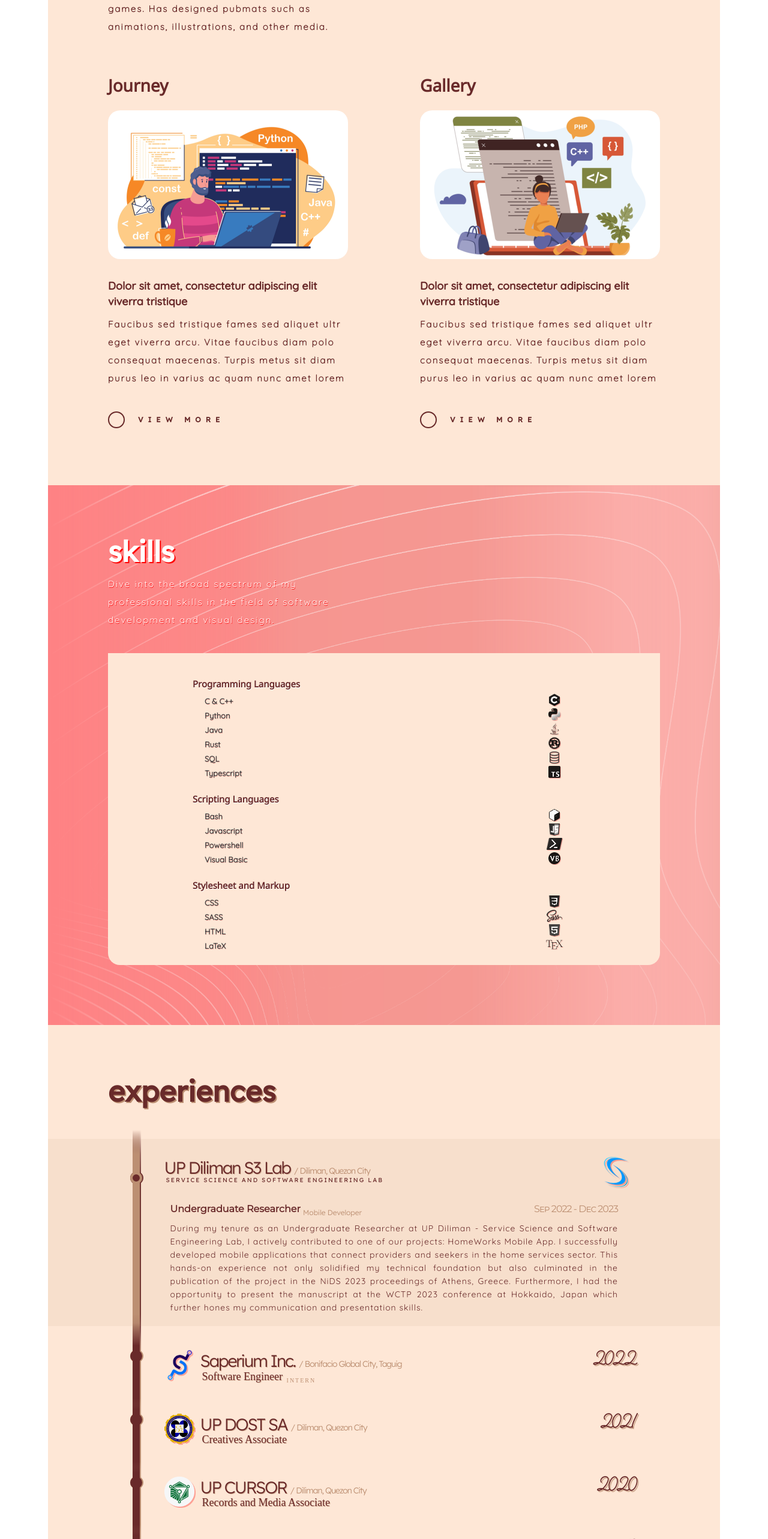
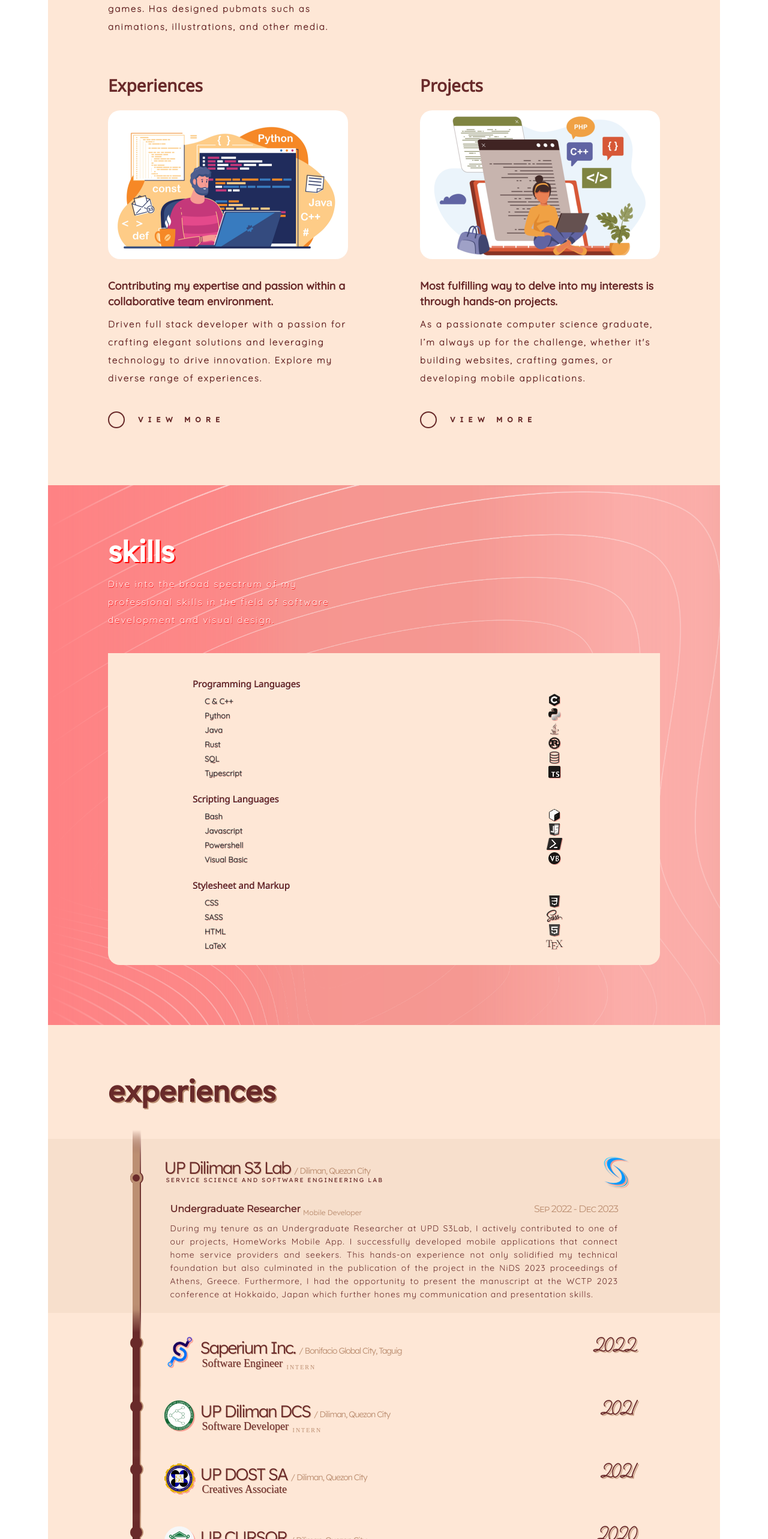
Before and after one commit to KituIco/kituico.github.io, a React (Create React App) app: page / in a window 1280 px wide. Shown: the part 860-3426 px from the top of the page at 60% size. Built offline with nearby package versions, Linux system fonts and the light colour scheme.

Commit message:
initial home page complete

```diff
--- a/src/App.scss
+++ b/src/App.scss
@@ -74,12 +74,17 @@ $primary-color: #FF8181;
 }
 
 
-.loading{
+.onload {
   display: flex;
+  position: fixed;
   width: 100vw;
   height: 100svh;
   align-items: center;
   justify-content: center;
+  z-index: 5;
+  background-color: #FFF;
+  top: 0px;
+  left: 0px;
 
   .logo {
     height: 50px;
@@ -104,6 +109,10 @@ $primary-color: #FF8181;
   }
 }
 
+.offload {
+  display: none;
+}
+
 html {
   scroll-behavior:smooth
 }
--- a/src/components/About/index.js
+++ b/src/components/About/index.js
@@ -2,7 +2,8 @@ import './index.scss';
 import journey from '../../assets/media/ph-project.png';
 import gallery from '../../assets/media/ph-gallery.png';
 
-import { NavLink } from 'react-router-dom';
+// import { NavLink } from 'react-router-dom';
+import { HashLink as Link } from 'react-router-hash-link';
 
 const About = ({ navHeader }) => {
 
@@ -14,25 +15,25 @@ const About = ({ navHeader }) => {
 
         <div className='row'>
           <div className='column'>
-            <h2>Journey</h2>
-            <img src={journey} alt='journey'/>
-            <h3>Dolor sit amet, consectetur adipiscing elit viverra tristique</h3>
-            <h4>Faucibus sed tristique fames sed aliquet ultr eget viverra arcu. Vitae faucibus diam polo consequat maecenas. Turpis metus sit diam purus leo in varius ac quam nunc amet lorem</h4>
-            <NavLink activeclassname="active" to="/journey" className='button'>
+            <h2>Experiences</h2>
+            <img src={journey} alt='Experiences'/>
+            <h3>Contributing my expertise and passion within a collaborative team environment.</h3>
+            <h4>Driven full stack developer with a passion for crafting elegant solutions and leveraging technology to drive innovation. Explore my diverse range of experiences. </h4>
+            <Link activeclassname="active" to="/#experiences" className='button'>
               <div className='circle'></div>
               <span className='label'>View More</span>
-            </NavLink>
+            </Link>
           </div>
 
           <div className='column'>
-            <h2>Gallery</h2>
-            <img src={gallery} alt='gallery'/>
-            <h3>Dolor sit amet, consectetur adipiscing elit viverra tristique</h3>
-            <h4>Faucibus sed tristique fames sed aliquet ultr eget viverra arcu. Vitae faucibus diam polo consequat maecenas. Turpis metus sit diam purus leo in varius ac quam nunc amet lorem</h4>
-            <NavLink activeclassname="active" to="/gallery" className='button'>
+            <h2>Projects</h2>
+            <img src={gallery} alt='Projects'/>
+            <h3>Most fulfilling way to delve into my interests is through hands-on projects.</h3>
+            <h4> As a passionate computer science graduate,  I’m always up for the challenge, whether it's building websites, crafting games, or developing mobile applications.</h4>
+            <Link activeclassname="active" to="/#projects" className='button'>
               <div className='circle'></div>
               <span className='label'>View More</span>
-            </NavLink>
+            </Link>
           </div>
         </div>
       </div>
--- a/src/components/Contact/index.js
+++ b/src/components/Contact/index.js
@@ -48,8 +48,8 @@ const Contact = ({ navHeader }) => {
       <h1>contact me</h1>
       <div className='content'>
         <div className='info'>
-          <div className='details'>A full stack allaround designer that tristique est placerat in massa consectetur quisque lobortis vitae faucibus diam</div>
-          <div className='subject'>Dolor sit amet, consectetur adipiscing elit viverra tristique</div>
+          <div className='details'>Let’s connect! Feel free to reach out through the channels below. I’m always eager to collaborate and discuss exciting opportunities.</div>
+          <div className='subject'>Seeking out elegant approaches and optimal solutions to problems</div>
           <div className='details'><span className='bold'>Name: </span>Kim Bryann Tuico</div>
           <div className='details'><span className='bold'>Address: </span>Mandaluyong, PH</div>
           <div className='details'><span className='bold'>Phone: </span>+63 966 982 4892</div>
--- a/src/components/Experience/index.js
+++ b/src/components/Experience/index.js
@@ -1,6 +1,7 @@
 import './index.scss';
 import s3labLogo from '../../assets/media/logos/s3lab.png';
 import saperiumLogo from '../../assets/media/logos/saperium.png';
+import dcslogo from '../../assets/media/logos/dcs.png';
 import dostsaLogo from '../../assets/media/logos/dostsa.png';
 import cursorLogo from '../../assets/media/logos/cursor.png';
 import masciLogo from '../../assets/media/logos/masci.png';
@@ -14,19 +15,24 @@ import { useState } from 'react';
 
 const Experience = ({ navHeader }) => {
   const [exp, setExp] = useState('s3lab')
-  const expys = ['s3lab', 'saperium', 'dostsa', 'cursor', 'masci'];
+  const expys = ['s3lab', 'saperium', 'dcs', 'dostsa', 'cursor', 'masci'];
   const banner = [s3labBanner, saperiumBanner, upBanner, dostsaBanner, cursorBanner, masciBanner];
 
   const info = [
     {
       company: 'UP Diliman S3 Lab', full: 'Service Science and Software Engineering Lab', location: 'Diliman, Quezon City', year: '2022', logo: s3labLogo,
       positions: ['Undergraduate Researcher'], subpositions: ['Mobile Developer'], date: ['Sep 2022 - Dec 2023'],
-      details: ['During my tenure as an Undergraduate Researcher at UP Diliman - Service Science and Software Engineering Lab, I actively contributed to one of our projects: HomeWorks Mobile App. I successfully developed mobile applications that connect providers and seekers in the home services sector. This hands-on experience not only solidified my technical foundation but also culminated in the publication of the project in the NiDS 2023 proceedings of Athens, Greece. Furthermore, I had the opportunity to present the manuscript at the WCTP 2023 conference at Hokkaido, Japan which further hones my communication and presentation skills.']
+      details: ['During my tenure as an Undergraduate Researcher at UPD S3Lab, I actively contributed to one of our projects, HomeWorks Mobile App. I successfully developed mobile applications that connect home service providers and seekers. This hands-on experience not only solidified my technical foundation but also culminated in the publication of the project in the NiDS 2023 proceedings of Athens, Greece. Furthermore, I had the opportunity to present the manuscript at the WCTP 2023 conference at Hokkaido, Japan which further hones my communication and presentation skills.']
     },
     {
       company: 'Saperium Inc.', full: 'Saperium, Inc.: Extraordinary People', location: 'Bonifacio Global City, Taguig', year: '2022', logo: saperiumLogo,
       positions: ['Software Engineer'], subpositions: ['Intern'], date: ['Jun 2022 - Aug 2022'],
-      details: ['My internship at Saperium Inc. provided a dynamic environment where I contributed to noteworthy projects, namely YouPerium: a YouTube clone and NotesOn WebApp. Collaborating with fellow interns, I led the UI/UX development of YouPerium. Additionally, I spearheaded the solo development of a Notion clone demonstrating my ability to independently manage and execute projects. Ultimately, I received recognition as one of the Top 3 Interns of Batch 2022. These experiences have not only enriched my technical expertise but have also equipped me with valuable insights into collaborative development and project leadership.']
+      details: ['My internship at Saperium Inc. provided a dynamic environment where I contributed to noteworthy projects, namely YouPerium: a YouTube clone and NotesOn WebApp. Collaborating with fellow interns, I led the Frontend development of YouPerium. Additionally, I spearheaded the solo development of NotesOn WebApp, a Notion clone demonstrating my ability to independently manage and execute projects. Ultimately, I received recognition as one of the Top 3 Interns of Batch 2022. These experiences have not only enriched my technical expertise but have also equipped me with valuable insights into collaborative development and project leadership.']
+    },
+    {
+      company: 'UP Diliman DCS', full: 'UPD Department of Computer Science', location: 'Diliman, Quezon City', year: '2021' , logo: dcslogo,
+      positions: ['Software Developer'], subpositions: ['Intern'], date: ['Dec 2021 - May 2022'],
+      details: ['As a Software Developer Intern at UP Diliman - Department of Computer Science, I played an active role in the development of the Graduate Student Progress Tracking System. One of my primary responsibilities was implementing robust security measures to ensure the protection of sensitive data. I focused particularly on authentication protocols, designing and implementing an authentication system that enabled secure login and account creation functionalities. Through this experience, I gained valuable insights into security best practices and the importance of safeguarding data integrity in software systems.']
     },
     {
       company: 'UP DOST SA', full: 'UP DOST Scholars\' Association', location: 'Diliman, Quezon City', year: '2021' , logo: dostsaLogo,
@@ -36,13 +42,13 @@ const Experience = ({ navHeader }) => {
     {
       company: 'UP CURSOR', full:' UP Association of Computer Science Majors', location: 'Diliman, Quezon City', year: '2020', logo: cursorLogo,
       positions: ['Records and Media Associate', 'Branding and Creatives Associate'], subpositions: ['',''], date: ['Jan 2022 - Jun 2023', 'Sep 2020 - Jan 2022',],
-      details: ['Simultaneously, my role as a Records and Media Associate at UP CURSOR offered a unique opportunity to blend education with community service. In projects like Handog Kaalaman, I had the privilege of teaching computer-related subjects to public school students. Additionally, in managing the teams’ tracker for the Computer Science Summit, a nationwide event for aspiring computer scientists. Here, I learned the importance of meticulous organization and teamwork.',
-      'Engaging in volunteer work has also been an integral part of my journey, allowing me to contribute my skills to meaningful projects while fostering personal and professional growth. Serving as a Creatives Associate at UP DOST Scholars’ Association, I played a pivotal role in shaping the visual identity of National DOST Scholars’ Summit 2022 and 2023. Through creative works, I contributed in making a cohesive and engaging platform for DOST Scholars across the nation.']
+      details: ['My role as a Records and Media Associate at UP CURSOR offered a unique opportunity to blend education with community service. In projects like Handog Kaalaman, I had the privilege of teaching computer-related subjects to public school students. Moreover, overseeing the team’s tracker for the Computer Science Summit, a prestigious nationwide event for aspiring computer scientists, underscored the significance of meticulous organization and collaborative teamwork.',
+      'Being a Branding and Creatives Associate at UP CURSOR, I was responsible for crafting internal publicity materials for the organization. This included designing and laying out the semestral newsletter, as well as creating congratulatory, organizational, and greeting publications. Through these responsibilities, I gained valuable insights into brand development, graphic design principles, and effective communication strategies.']
     },
     {
       company: 'Manila Science HS', full: 'Manila Science High School', location: 'Ermita, Manila', year: '2019', logo: masciLogo,
       positions: ['Layout Artist'], subpositions: [''], date: ['Jan 2019 - Apr 2019',],
-      details: ['Lorem ipsum dolor sit amet, consectetur adipiscing elit, sed do eiusmod tempor incididunt ut labore et dolore magna aliqua. Varius quam quisque id diam. Sed libero enim sed faucibus turpis in eu mi. Enim nec dui nunc mattis. Vel orci porta non pulvinar neque laoreet suspendisse interdum consectetur. Ac placerat vestibulum lectus mauris ultrices eros in cursus. Commodo quis imperdiet massa tincidunt nunc pulvinar sapien et. Maecenas pharetra convallis posuere morbi leo urna molestie. Lacus viverra vitae congue eu consequat ac. Eget nunc scelerisque viverra mauris in aliquam sem fringilla. Elementum integer enim neque volutpat ac tincidunt vitae semper.']
+      details: ['While serving as a Layout Artist, I participated in the development of Layag, the MSHS Class of 2019 Yearbook. My role involved designing illustrations to complement articles and elevate the visual appeal of the publication. I focused on ensuring a cohesive and visually pleasing presentation across the entire yearbook. As a result of this experience, I gained invaluable hands-on experience in graphic design, honing my skills in layout composition, typography, and visual storytelling.']
     },
   ]
 
```
Also changed, not shown: src/App.js (+8 -10 lines), src/assets/media/logos/dcs.png (added).
